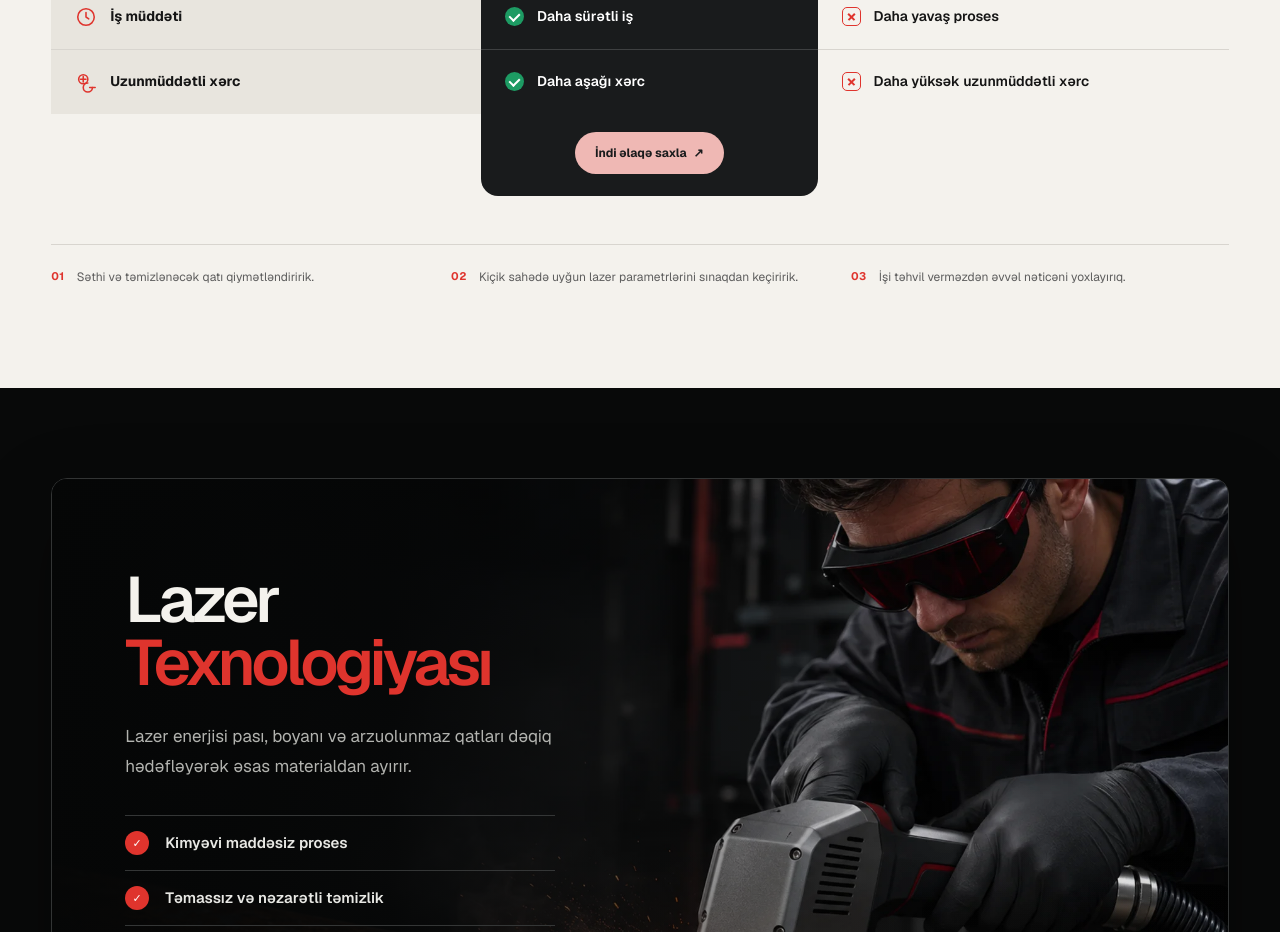
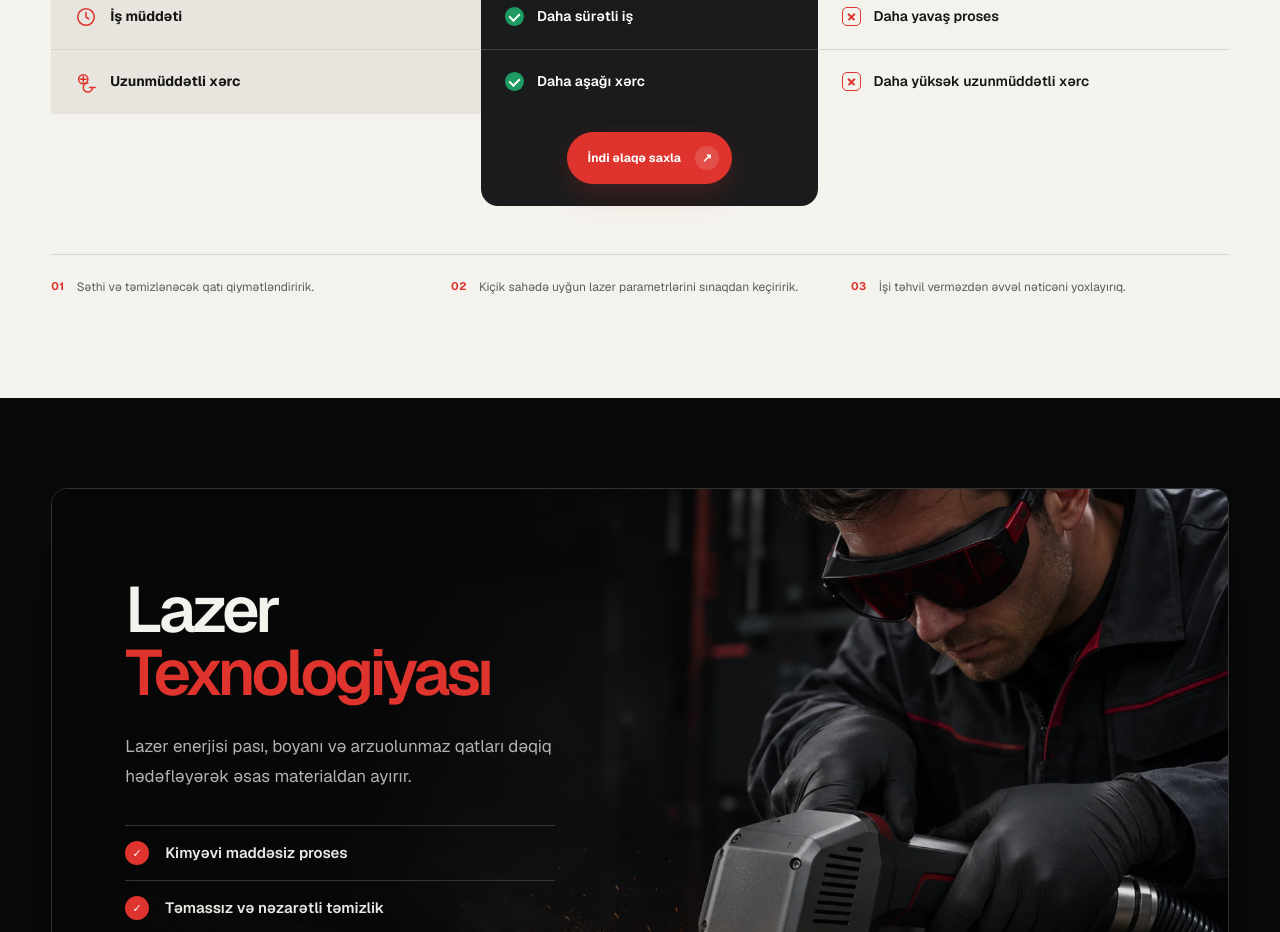
Before and after one commit to Kvseis/LaserX-Website, a Next.js app: page / in a window 1280 px wide. Shown: the part 5440-6372 px from the top of the page. Built offline with nearby package versions, Linux system fonts and the light colour scheme.

Commit message:
Homepage comparison button update

```diff
--- a/src/app/globals.css
+++ b/src/app/globals.css
@@ -294,8 +294,11 @@ h2 { margin: 0; font-size: clamp(42px, 5.1vw, 74px); line-height: 1.01; letter-s
 .comparison-laser-head { min-width: 0; padding: 17px 24px; display: flex; align-items: center; color: #fff; background: var(--dark); border-radius: 17px 17px 0 0; }
 .comparison-laser-brand { display: inline-flex; align-items: center; gap: 9px; min-width: 0; font-size: clamp(16px, 1.45vw, 21px); font-weight: 650; line-height: 1.1; }
 .comparison-laser-brand img { flex: 0 0 auto; width: 29px; height: 29px; object-fit: contain; }
-.comparison-contact { display: inline-flex; align-items: center; justify-content: center; gap: 7px; min-height: 42px; padding: 12px 20px; border-radius: 999px; color: var(--dark); background: #efb8b4; font-size: 12px; font-weight: 700; line-height: 1; transition: background 180ms ease, transform 180ms ease; }
-.comparison-contact:hover, .comparison-contact:focus-visible { background: #fff; transform: translateY(-2px); }
+.comparison-contact { min-height: 52px; padding: 0 12px 0 20px; display: inline-flex; align-items: center; justify-content: center; gap: 14px; color: #fff; background: var(--red); border: 1px solid var(--red); border-radius: 999px; box-shadow: 0 10px 28px rgba(223,52,45,.2); font-family: inherit; font-size: 12px; font-weight: 620; line-height: 1; letter-spacing: .01em; transition: transform 240ms ease, background 240ms ease, box-shadow 240ms ease; }
+.comparison-contact > span { width: 24px; height: 24px; display: grid; place-items: center; border-radius: 50%; background: rgba(255,255,255,.14); transition: transform 240ms ease, background 240ms ease; }
+.comparison-contact:hover, .comparison-contact:focus-visible { color: #fff; background: #c82b25; box-shadow: 0 14px 34px rgba(223,52,45,.28); transform: translateY(-2px); }
+.comparison-contact:hover > span, .comparison-contact:focus-visible > span { background: rgba(255,255,255,.2); transform: translate(2px,-2px); }
+.comparison-contact:active { transform: translateY(1px); }
 .comparison-head small { margin-top: 5px; color: #777; font-family: inherit; font-size: 12px; }
 .comparison-criterion, .comparison-value { min-width: 0; min-height: 65px; padding: 15px 24px; display: flex; align-items: center; gap: 13px; font-size: 14px; line-height: 1.35; }
 .comparison-criterion { border-top: 1px solid #d8d5cf; background: var(--paper-2); font-weight: 650; }
```
